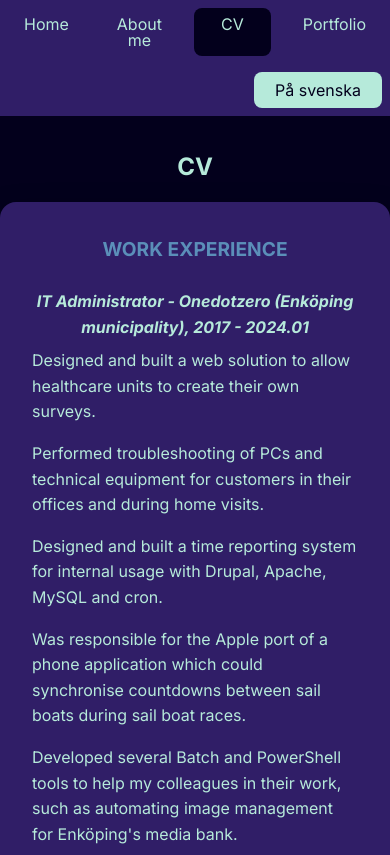
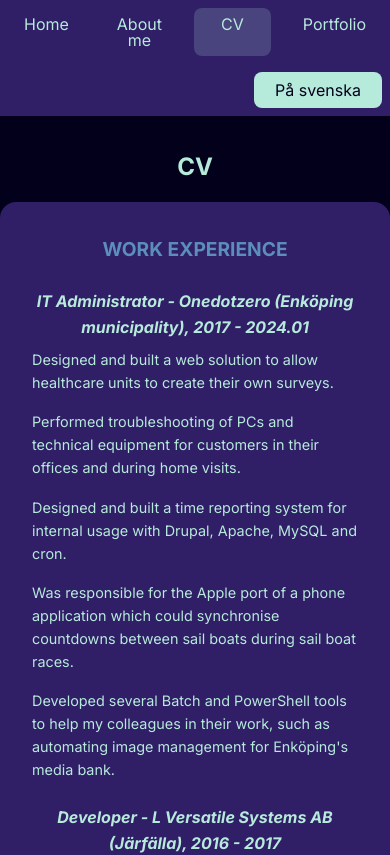
Before and after one commit to EmmaKarlholm/PortfolioReactDemo, a React (Vite) app: page /cv in a window 390 px wide. Shown: the top 855 px of the page. Built offline with nearby package versions, Linux system fonts and the light colour scheme; no server answers.

Commit message:
Minor CSS improvements

```diff
--- a/src/style.css
+++ b/src/style.css
@@ -25,6 +25,12 @@
     syntax: "<color>";
     inherits: false;
     initial-value: #B6EADA;
+}
+
+@property --highlighttrans {
+    syntax: "<color>";
+    inherits: false;
+    initial-value: #B6EADA30;
 }
 
 @property --bright {
@@ -102,7 +108,8 @@ html {
 }
 
 #nav a.active {
-    background-color: var(--dark);
+    /* background-color: var(--dark); */
+    background: var(--highlighttrans);
     border-radius: 0.5rem;
 }
 
@@ -184,7 +191,7 @@ main {
 
 #top-title {
     grid-column: 1 / -1;
-    font-size: 2rem;
+    font-size: clamp(1.5rem, 5vw, 2rem);
     margin-top: 2rem;
     margin-bottom: 0.1rem;
     text-align: center;
@@ -195,7 +202,7 @@ p, h2, h3 {
 }
 
 p {
-    font-size: 1rem;
+    font-size: clamp(0.9rem, 3vw, 1rem);
     margin-bottom: 1rem;
     break-after: avoid-page;
 }
@@ -205,7 +212,7 @@ p {
 }
 
 h2 {
-    font-size: 1.5rem;
+    font-size: clamp(1.2rem, 4vw, 1.5rem);
     margin-bottom: 0.5rem;
     text-align: center;
     color: var(--bright);
@@ -247,7 +254,6 @@ img {
     margin-left: auto;
     transition: background 0.2s ease;
     flex: 0 0 auto;
-
     display: flex;
     align-items: center;
     justify-content: center;
@@ -439,6 +445,10 @@ footer p {
     img {
         text-align: center;
     }
+
+    .portfolio-layout {
+        gap: 1rem;
+    }
 }
 
 @media print {
```
